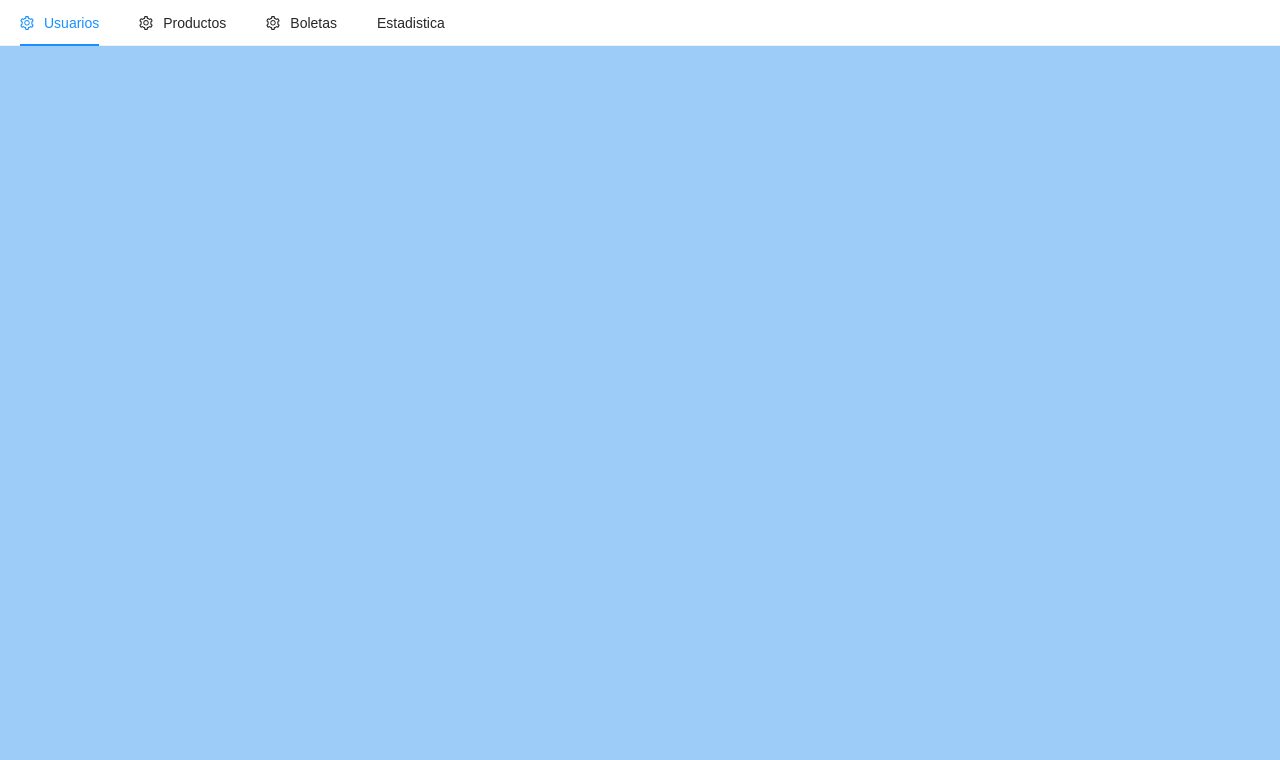
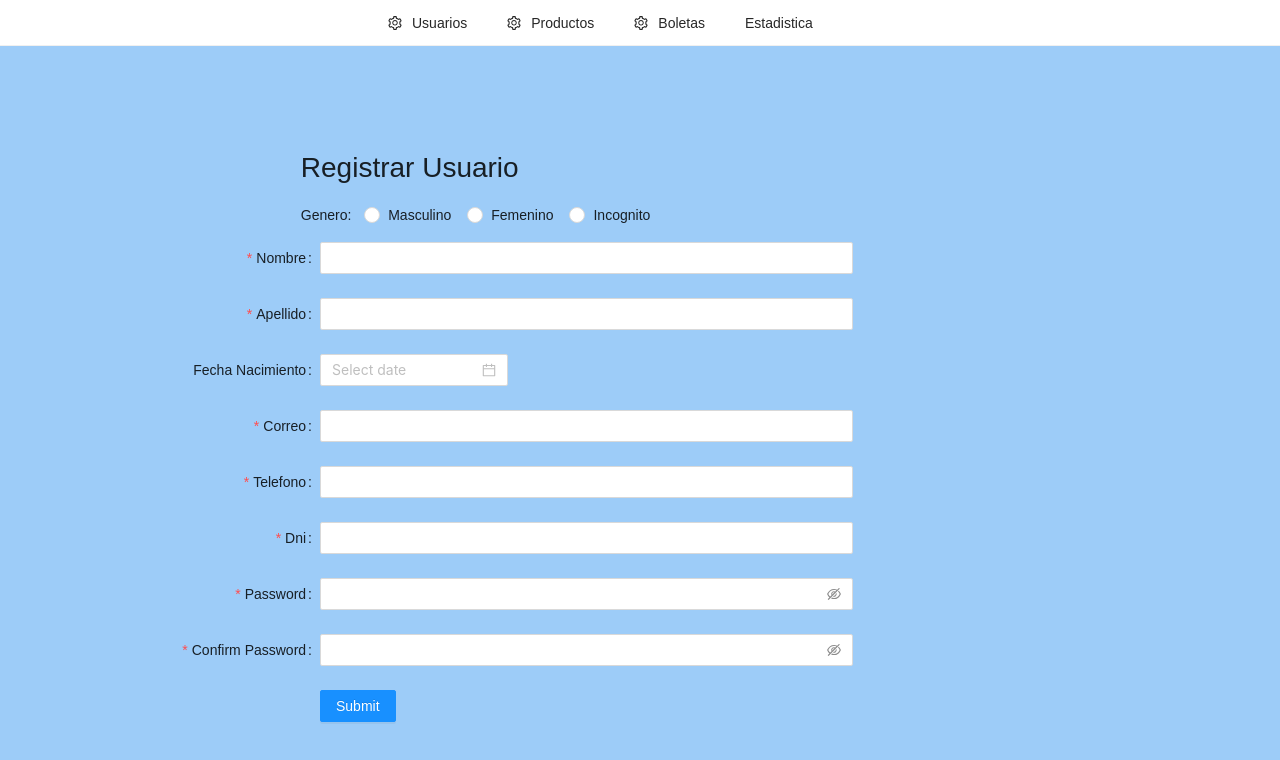
Before and after one commit to Jhovi/MiBodegaAnt, a React (Create React App) app: page /save-usuario in a window 1280 px wide. Shown: the top 760 px of the page. Built offline with nearby package versions, Linux system fonts and the light colour scheme.

Commit message:
Listar usuario y crear usuario

```diff
--- a/src/App.js
+++ b/src/App.js
@@ -3,6 +3,8 @@ import './App.css';
 import { Login } from './general/Login';
 import { BrowserRouter, Route, Switch } from 'react-router-dom';
 import { Nav } from './general/Nav';
+import { AdmUsuario } from './usuarios/AdmUsuario';
+import { SaveUsuario } from './usuarios/SaveUsuario';
 
 
 function App() {
@@ -13,7 +15,8 @@ function App() {
         <div className="auth-wrapper">
         <Switch>
           <Route exact path="/login" component={() => <Login/>} />
-
+          <Route exact path="/adm-usuarios" component={() => <AdmUsuario/>} />
+          <Route exact path="/save-usuario" component={() => <SaveUsuario/>} />
         </Switch>
         </div>
       </div>
--- a/src/general/Login.js
+++ b/src/general/Login.js
@@ -24,7 +24,7 @@ export const Login = () => {
     const onFinish = values => {
 
         const data = {
-            correo: values.username,
+            correo: values.correo,
             password: values.password
         }
 
@@ -32,7 +32,7 @@ export const Login = () => {
             res => {
                 localStorage.setItem('token', res.data.token)
                 localStorage.setItem('id', res.data.id)
-                console.log("Se logeo mano xd")
+                console.log("Logeado correctamente")
                 variables.loggedIn = true;
             }
         ).catch(
@@ -59,12 +59,12 @@ export const Login = () => {
             onFinishFailed={onFinishFailed}
         >
             <Form.Item
-                label="Username"
-                name="username"
+                label="Correo"
+                name="correo"
                 rules={[
                     {
                         required: true,
-                        message: 'Please input your username!',
+                        message: 'Ingrese su correo!',
                     },
                 ]}
             >
@@ -77,7 +77,7 @@ export const Login = () => {
                 rules={[
                     {
                         required: true,
-                        message: 'Please input your password!',
+                        message: 'Ingrese contraseña!',
                     },
                 ]}
             >
--- a/src/general/Nav.js
+++ b/src/general/Nav.js
@@ -15,9 +15,9 @@ export const Nav = () => {
 
     return (
 
-        <Menu mode="horizontal">
-        <SubMenu key="subMenuUsuario" icon={<SettingOutlined />} title="Usuarios">
-            <Menu.Item onClick={handleClick} key="listarUsuarios" ><Link to={'/login'} className="nav-link">Usuarios</Link></Menu.Item>
+        <Menu mode="horizontal" >
+                <SubMenu key="subMenuUsuario" style={{ marginLeft: '23rem' }} icon={<SettingOutlined />} title="Usuarios">
+                    <Menu.Item onClick={handleClick} key="listarUsuarios" ><Link to={'/adm-usuarios'} className="nav-link">Usuarios</Link></Menu.Item>
                     <Menu.Item key="registrarUsuario">Registrar usuario</Menu.Item>
                 </SubMenu>
                 <SubMenu key="subMenuProducto" icon={<SettingOutlined />} title="Productos">
--- a/src/usuarios/AdmUsuario.js
+++ b/src/usuarios/AdmUsuario.js
@@ -0,0 +1,95 @@
+import React from 'react';
+import { Form, Input, Button, Checkbox } from 'antd';
+import Axios from "axios";
+import { Table, Tag, Space } from 'antd';
+import { useHistory } from "react-router-dom";
+
+const { useState, useEffect } = React;
+
+
+
+export const AdmUsuario = () => {
+
+    const history = useHistory();
+
+    useEffect(() => {
+        getData();
+    }, [])
+
+    const [usuarios, setUsuarios] = useState([]);
+    const columns = [
+        {
+            title: 'Codigo de cliente',
+            dataIndex: 'id',
+            key: 'id',
+        },
+        {
+            title: 'Nombre',
+            dataIndex: 'nombre',
+            key: 'nombre',
+        },
+        {
+            title: 'Apellido',
+            dataIndex: 'apellido',
+            key: 'apellido',
+        },
+        {
+            title: 'Correo',
+            dataIndex: 'correo',
+            key: 'correo',
+        },
+        {
+            title: 'Telefono',
+            dataIndex: 'telefono',
+            key: 'telefono',
+        },
+        {
+            title: 'Dni',
+            dataIndex: 'dni',
+            key: 'dni',
+        },
+        {
+            title: 'Action',
+            key: 'action',
+            render: (text, record) => (
+                <Button type="primary" htmlType="submit">
+                    Submit
+                </Button>
+            ),
+        },
+    ];
+
+    const getData = () => {
+        Axios.get('Usuario/').then(
+            res => {
+                setUsuarios(res.data);
+                console.log(usuarios)
+            }
+        ).catch(
+            err => {
+                console.log(err)
+            }
+        )
+    }
+
+    const redirectToSaveUsuario = () => {
+        history.push("/save-usuario");
+    };
+
+    return (
+
+        <div style={{ margin: 'auto' }}>
+            <h1>Listado de usuarios</h1>
+
+            <Button style={{ marginBottom: '1.5rem' }} onClick={redirectToSaveUsuario} type="primary" htmlType="submit">
+                Registrar usuario
+        </Button>
+
+            <div >
+                <Table style={{ width: 1200 }} dataSource={usuarios} columns={columns} />
+            </div>
+
+        </div>
+
+    )
+}
--- /dev/null
+++ b/src/usuarios/SaveUsuario.js
@@ -0,0 +1,199 @@
+import React from 'react';
+import { Form, Input, Button, Checkbox, DatePicker, InputNumber, Radio } from 'antd';
+import Axios from "axios";
+import { Table, Tag, Space } from 'antd';
+import { useHistory } from "react-router-dom";
+
+//SIEMPRE SE PONE ESTO PARA QUE NO SE CAIGA EL SITE
+const { useState, useEffect } = React;
+
+
+//ESTILOS PARA FORMULARIOS
+const layout = {
+    labelCol: {
+        span: 6,
+    },
+    wrapperCol: {
+        span: 10,
+    },
+};
+const tailLayout = {
+    wrapperCol: {
+        offset: 6,
+        span: 16,
+    },
+};
+
+const dateFormatList = 'MM/DD/YYYY';
+
+export const SaveUsuario = () => {
+
+    const [value, setValue] = React.useState();
+    const [fechaSelected, setFechaSelected] = React.useState(null);
+
+    const fechaChange = (date, dateString) => {
+        setFechaSelected(dateString);
+    }
+
+    const onChange = e => {
+        setValue(e.target.value);
+    };
+
+
+    const onFinish = values => {
+
+        if (values.password == values.confirmPassword) {
+            const data = {
+                nombre: values.nombre,
+                apellido: values.apellido,
+                correo: values.correo,
+                fechaNacimiento: fechaSelected,
+                dni: values.dni,
+                genero: value,
+                telefono: values.telefono,
+                password: values.password
+            }
+
+            Axios.post('Usuario/register', data).then(
+                res => {
+                    console.log(res);
+                }
+            ).catch(
+                err => {
+                    console.log(err)
+                }
+            )
+        }
+        console.log('Success:', values);
+    };
+
+    const onFinishFailed = errorInfo => {
+        console.log('Failed:', errorInfo);
+    };
+
+    return (
+        <div>
+            <h1 style={{ marginLeft: '18.8rem' }}>Registrar Usuario</h1>
+            <Form
+                {...layout}
+                name="basic"
+                initialValues={{
+                    remember: true,
+                }}
+                onFinish={onFinish}
+                onFinishFailed={onFinishFailed}
+            >
+                <div style={{ marginLeft: '18.8rem', marginBottom: '1rem' }} >
+                    <label style={{ marginRight: '0.8rem' }} required >Genero:</label>
+                    <Radio.Group onChange={onChange} value={value}>
+                        <Radio value={0}>Masculino</Radio>
+                        <Radio value={1}>Femenino</Radio>
+                        <Radio value={2}>Incognito</Radio>
+                    </Radio.Group>
+                </div>
+                <Form.Item
+                    label="Nombre"
+                    name="nombre"
+                    rules={[
+                        {
+                            required: true,
+                            message: 'Ingrese su nombre',
+                        },
+                    ]}
+                >
+                    <Input />
+                </Form.Item>
+
+                <Form.Item
+                    label="Apellido"
+                    name="apellido"
+                    rules={[
+                        {
+                            required: true,
+                            message: 'Ingrese su apellido',
+                        },
+                    ]}
+                >
+                    <Input />
+                </Form.Item>
+
+                <Form.Item  label="Fecha Nacimiento">
+                    <DatePicker onChange={fechaChange} format={dateFormatList} />
+                </Form.Item>
+
+                <Form.Item
+                    label="Correo"
+                    name="correo"
+                    rules={[
+                        {
+                            required: true,
+                            message: 'Ingrese su correo',
+                        },
+                    ]}
+                >
+                    <Input />
+                </Form.Item>
+
+                <Form.Item
+                    label="Telefono"
+                    name="telefono"
+                    rules={[
+                        {
+                            required: true,
+                            message: 'Ingrese su telefono',
+                        },
+                    ]}
+                >
+                    <Input />
+                </Form.Item>
+
+                <Form.Item
+                    label="Dni"
+                    name="dni"
+                    rules={[
+                        {
+                            required: true,
+                            message: 'Ingrese su dni',
+                        },
+                    ]}
+                >
+                    <Input />
+                </Form.Item>
+
+
+                <Form.Item
+                    label="Password"
+                    name="password"
+                    rules={[
+                        {
+                            required: true,
+                            message: 'Ingrese contraseña valida',
+                        },
+                    ]}
+                >
+                    <Input.Password />
+                </Form.Item>
+
+
+                <Form.Item
+                    label="Confirm Password"
+                    name="confirmPassword"
+                    rules={[
+                        {
+                            required: true,
+                            message: 'Ingrese contraseña valida',
+                        },
+                    ]}
+                >
+                    <Input.Password />
+                </Form.Item>
+
+                <Form.Item {...tailLayout}>
+                    <Button type="primary" htmlType="submit">
+                        Submit
+    </Button>
+                </Form.Item>
+            </Form>
+        </div>
+    )
+}
```
Lines whose indentation alone changed are shown as unchanged.
